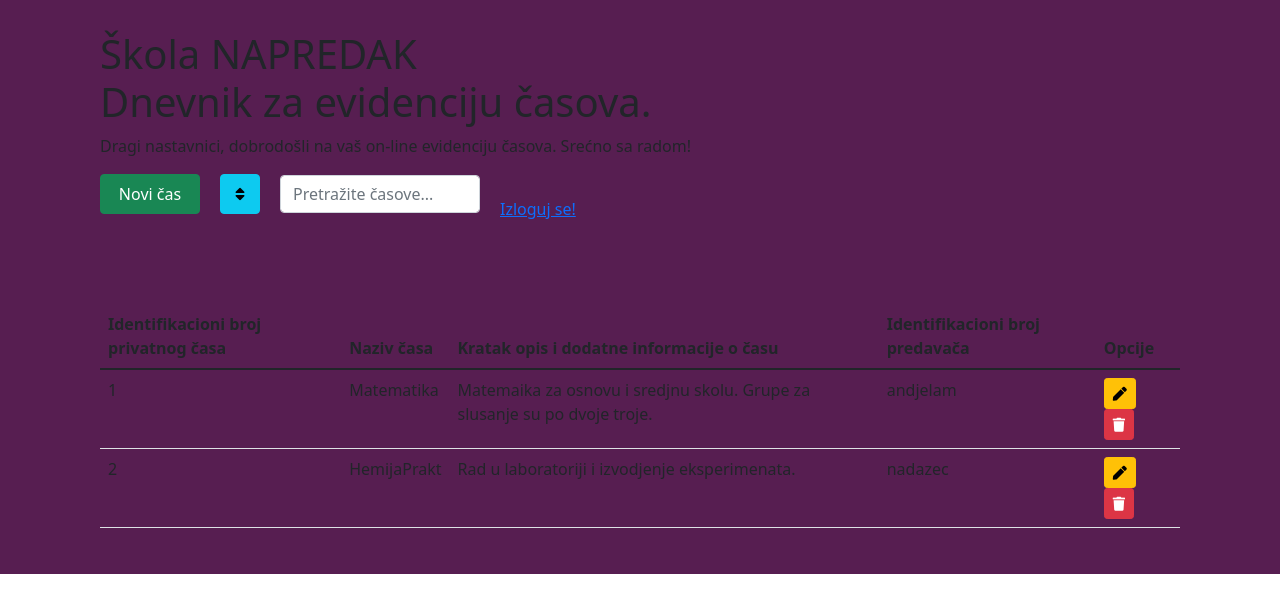
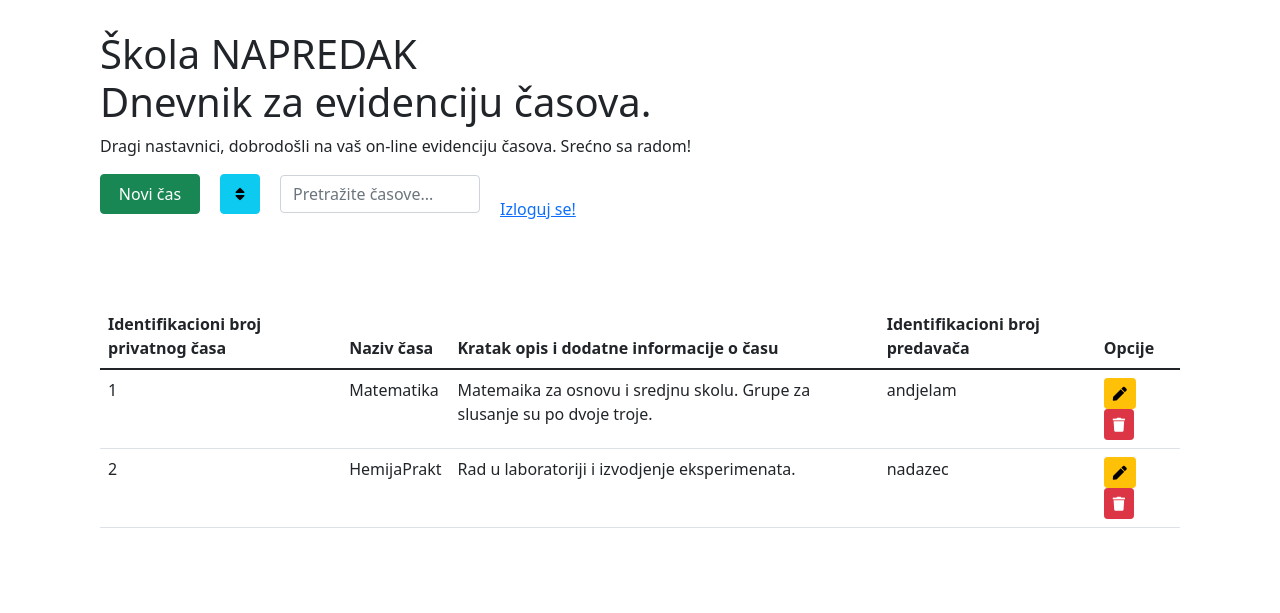
Before and after one commit to AndjelaMihajlovic2000/PrivatniCasovi, a PHP site: page / in a window 1280 px wide. Shown: the top 613 px of the page. Run offline with PHP 8.4, Linux system fonts and the light colour scheme; the visitor is signed in with stand-in values (Sample User, id 1); data comes from the database, SQL or seed files in the repository; some libraries are stand-ins or nearby versions.

Commit message:
izmene stila

```diff
--- a/css/style.css
+++ b/css/style.css
@@ -1,12 +1,13 @@
 .prozor-cas{
-    background-color: rgb(250, 152, 239);
+    background-color: rgb(234, 250, 255);
     padding: 20px 40px;
     width: 650px;
     display: none;
 }
+
 .padding-container {
     padding: 30px 100px;
-    background-color: rgb(87, 30, 81);
+
 }
 
 
@@ -20,7 +21,7 @@
 }
 
 .izmeni-cas {
-    background-color: rgb(234, 250, 255);
+    background-color:  rgb(234, 250, 255);
     padding: 20px 40px;
     width: 650px;
     display: none;
```
